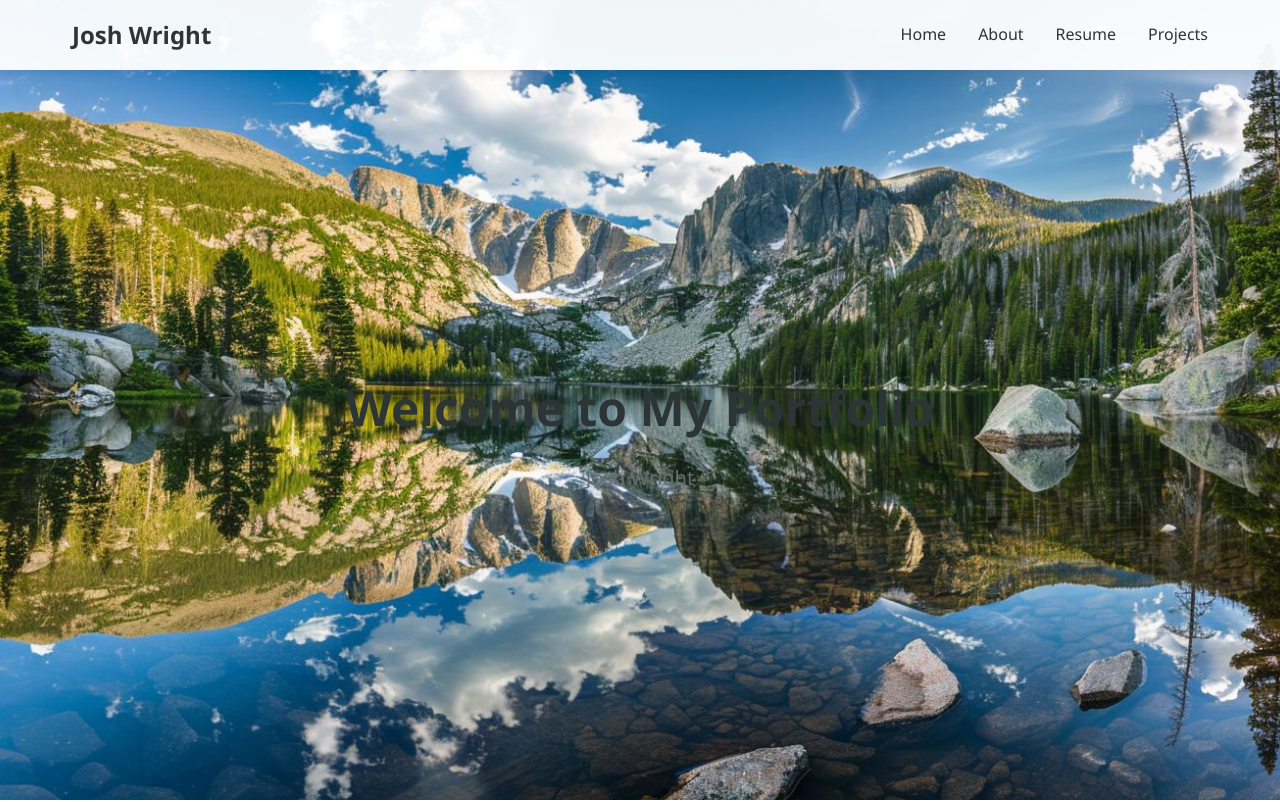
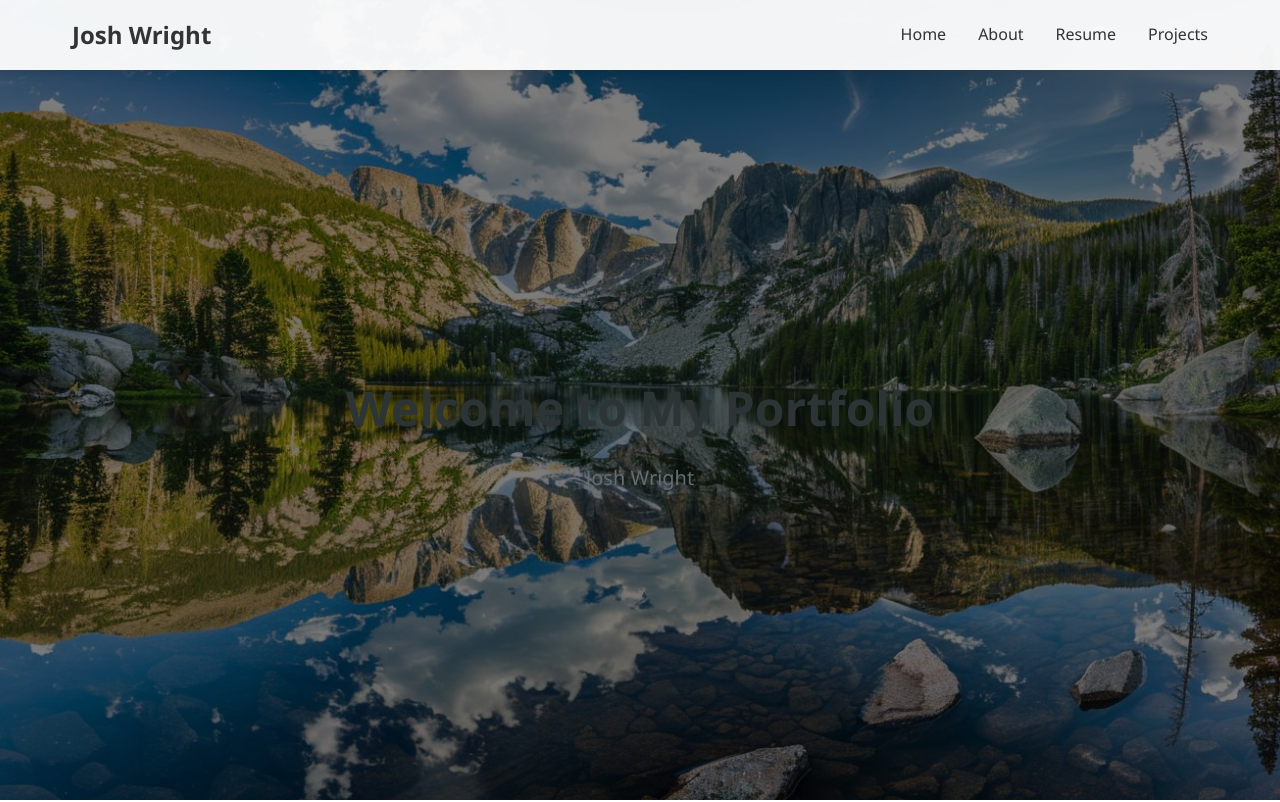
Before and after one commit to joshwright04/joshwright04.github.io, a plain HTML site: page index.html in a window 1280 px wide. Shown: the top 802 px of the page. Drawn offline with Linux system fonts and the light colour scheme.

Commit message:
Enhance hero section with overlay
Add overlay effect to hero section for better text visibility.

```diff
--- a/styles.css
+++ b/styles.css
@@ -60,6 +60,7 @@ nav {
 
 /* Hero Section */
 .hero {
+    position: relative;
     min-height: 100vh;
     display: flex;
     align-items: center;
@@ -69,6 +70,22 @@ nav {
 
     background: url("assets/background.jpg") no-repeat center center;
     background-size: cover;
+}
+
+.hero::before {
+    content: "";
+    position: absolute;
+    top: 0;
+    left: 0;
+    width: 100%;
+    height: 100%;
+
+    background: rgba(0, 0, 0, 0.5); /* darkness level */
+}
+
+.hero-content {
+    position: relative;
+    color: white;
 }
 
 .hero-content h1 {
```
